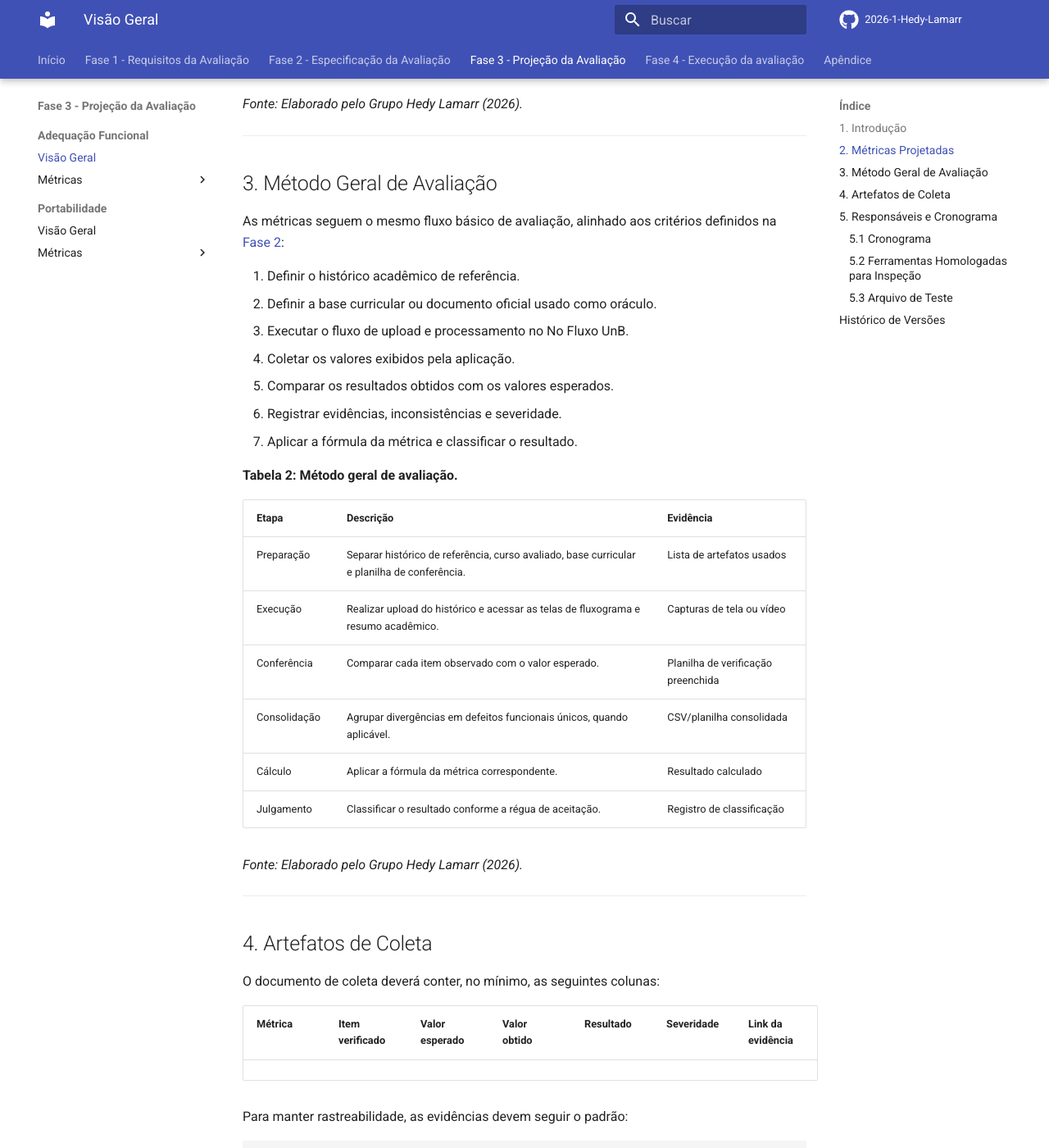
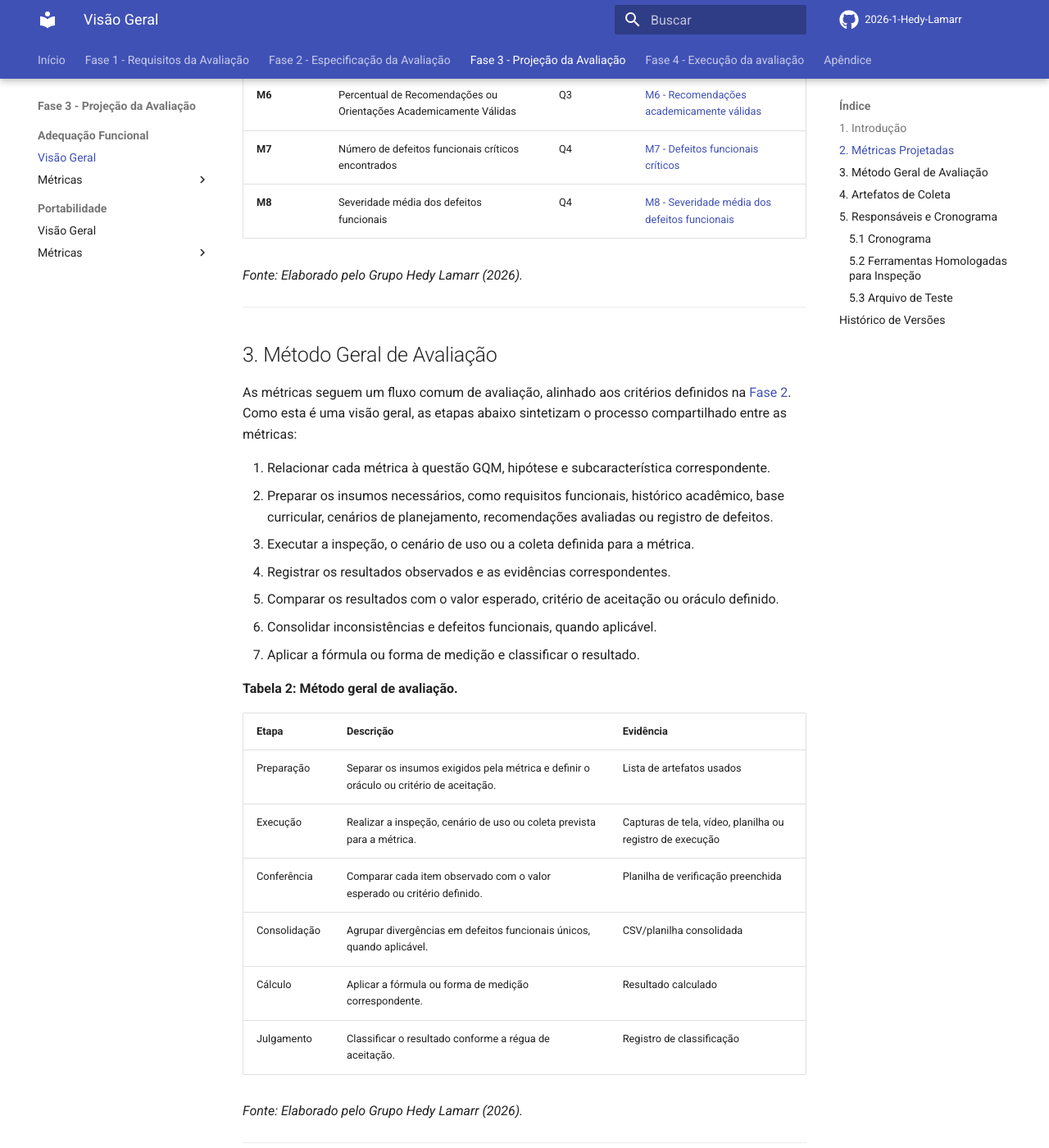
Before and after one commit to FCTE-Qualidade-de-Software-1/2026-1_T01_HEDY_LAMAR, an MkDocs documentation site: the page built from docs/fase3/adequacao_funcional/index.md, in a window 1280 px wide and 1400 px high, scrolled down 961 px. Shown: the whole window at 82% size. Built offline with MkDocs 1.6.1 and Material for MkDocs 9.7.7, drawn with Linux system fonts in a browser that asks for light colours; comment, search, counter and statistics services are not loaded; some of the changed text lies outside the part shown.

Commit message:
docs(fix): atualiza visão geral de adequação funcional da fase 3

```diff
--- a/docs/fase3/adequacao_funcional/index.md
+++ b/docs/fase3/adequacao_funcional/index.md
@@ -2,9 +2,9 @@
 
 ## 1. Introdução
 
-Esta seção operacionaliza a avaliação da característica **Adequação Funcional** do sistema **No Fluxo UnB**, cobrindo todas as métricas definidas na [Fase 2](../../fase2/01_obj_adequacao_funcional.md) para essa característica.
+Esta seção apresenta a projeção da avaliação da característica **Adequação Funcional** do sistema **No Fluxo UnB**, transformando as questões e hipóteses definidas na [Fase 2](../../fase2/01_obj_adequacao_funcional.md) em métricas executáveis.
 
-As métricas tratadas nesta etapa verificam se o sistema apresenta informações curriculares corretas, se os cálculos acadêmicos exibidos ao estudante estão coerentes com o histórico acadêmico e como os defeitos funcionais encontrados impactam a avaliação.
+O conjunto de métricas cobre a completude das funções essenciais, a correção da extração e interpretação do histórico acadêmico, a consistência das informações curriculares, a utilidade das funcionalidades de planejamento e o impacto dos defeitos funcionais encontrados. Esta página consolida a visão geral do plano; os critérios, fórmulas, entradas e procedimentos específicos estão detalhados nas páginas individuais de cada métrica.
 
 ---
 
@@ -14,6 +14,8 @@
 
 | Código | Métrica | Questão GQM | Página |
 |---|---|---|---|
+| **M1** | Percentual de requisitos funcionais essenciais disponíveis | Q1 | [M1 - Cobertura dos requisitos funcionais](metrica_1.md) |
+| **M2** | Acurácia da extração do histórico acadêmico | Q2 | [M2 - Acurácia da extração do histórico acadêmico](metrica_2.md) |
 | **M3** | Taxa de consistência do fluxograma, equivalências e pré-requisitos | Q2 | [M3 - Consistência do fluxograma](metrica_3.md) |
 | **M4** | Taxa de correção dos cálculos acadêmicos | Q2 | [M4 - Correção dos cálculos acadêmicos](metrica_4.md) |
 | **M5** | Taxa de Sucesso em Cenários de Planejamento Acadêmico | Q3 | [M5 - Cenários de Planejamento Acadêmico](metrica_5.md) |
@@ -27,25 +29,25 @@
 
 ## 3. Método Geral de Avaliação
 
-As métricas seguem o mesmo fluxo básico de avaliação, alinhado aos critérios definidos na [Fase 2](../../fase2/01_obj_adequacao_funcional.md):
+As métricas seguem um fluxo comum de avaliação, alinhado aos critérios definidos na [Fase 2](../../fase2/01_obj_adequacao_funcional.md). Como esta é uma visão geral, as etapas abaixo sintetizam o processo compartilhado entre as métricas:
 
-1. Definir o histórico acadêmico de referência.
-2. Definir a base curricular ou documento oficial usado como oráculo.
-3. Executar o fluxo de upload e processamento no No Fluxo UnB.
-4. Coletar os valores exibidos pela aplicação.
-5. Comparar os resultados obtidos com os valores esperados.
-6. Registrar evidências, inconsistências e severidade.
-7. Aplicar a fórmula da métrica e classificar o resultado.
+1. Relacionar cada métrica à questão GQM, hipótese e subcaracterística correspondente.
+2. Preparar os insumos necessários, como requisitos funcionais, histórico acadêmico, base curricular, cenários de planejamento, recomendações avaliadas ou registro de defeitos.
+3. Executar a inspeção, o cenário de uso ou a coleta definida para a métrica.
+4. Registrar os resultados observados e as evidências correspondentes.
+5. Comparar os resultados com o valor esperado, critério de aceitação ou oráculo definido.
+6. Consolidar inconsistências e defeitos funcionais, quando aplicável.
+7. Aplicar a fórmula ou forma de medição e classificar o resultado.
 
 **Tabela 2: Método geral de avaliação.**
 
 | Etapa | Descrição | Evidência |
 |---|---|---|
-| Preparação | Separar histórico de referência, curso avaliado, base curricular e planilha de conferência. | Lista de artefatos usados |
-| Execução | Realizar upload do histórico e acessar as telas de fluxograma e resumo acadêmico. | Capturas de tela ou vídeo |
-| Conferência | Comparar cada item observado com o valor esperado. | Planilha de verificação preenchida |
+| Preparação | Separar os insumos exigidos pela métrica e definir o oráculo ou critério de aceitação. | Lista de artefatos usados |
+| Execução | Realizar a inspeção, cenário de uso ou coleta prevista para a métrica. | Capturas de tela, vídeo, planilha ou registro de execução |
+| Conferência | Comparar cada item observado com o valor esperado ou critério definido. | Planilha de verificação preenchida |
 | Consolidação | Agrupar divergências em defeitos funcionais únicos, quando aplicável. | CSV/planilha consolidada |
-| Cálculo | Aplicar a fórmula da métrica correspondente. | Resultado calculado |
+| Cálculo | Aplicar a fórmula ou forma de medição correspondente. | Resultado calculado |
 | Julgamento | Classificar o resultado conforme a régua de aceitação. | Registro de classificação |
 
 *Fonte: Elaborado pelo Grupo Hedy Lamarr (2026).*
@@ -82,7 +84,7 @@
 | Data limite | Atividade | Responsável |
 |---|---|---|
 | 08/06/2026 | Preparar histórico de referência, base curricular, planilha de conferência e registro de defeitos. | Lucas Guimarães, André, Gabriel e Paulo |
-| 09/06/2026 | Executar a coleta das métricas já publicadas da Adequação Funcional. | Avaliadores |
+| 09/06/2026 | Executar a coleta das métricas de Adequação Funcional. | Avaliadores |
 | 10/06/2026 | Consolidar resultados, evidências, defeitos e classificação final. | Grupo Hedy Lamarr |
 
 *Fonte: Elaborado pelo Grupo Hedy Lamarr (2026).*
@@ -113,6 +115,7 @@
 
 | Versão | Data | Descrição | Autor |
 |---|---|---|---|
+| `1.2` | 12/06/2026 | Ajuste da visão geral da projeção para contemplar todas as métricas de Adequação Funcional. | [Lucas Guimarães](https://github.com/lcsgborges) |
 | `1.1` | 10/06/2026 | Atualização da projeção de Adequação Funcional para incluir as métricas M7 e M8 e a consolidação de defeitos funcionais. | [Gabriel Lopes](https://github.com/BrzGab) |
 | `1.0` | 08/06/2026 | Criação da projeção da avaliação de Adequação Funcional para as métricas M3 e M4. | [Lucas Guimarães](https://github.com/lcsgborges) |
 
```
